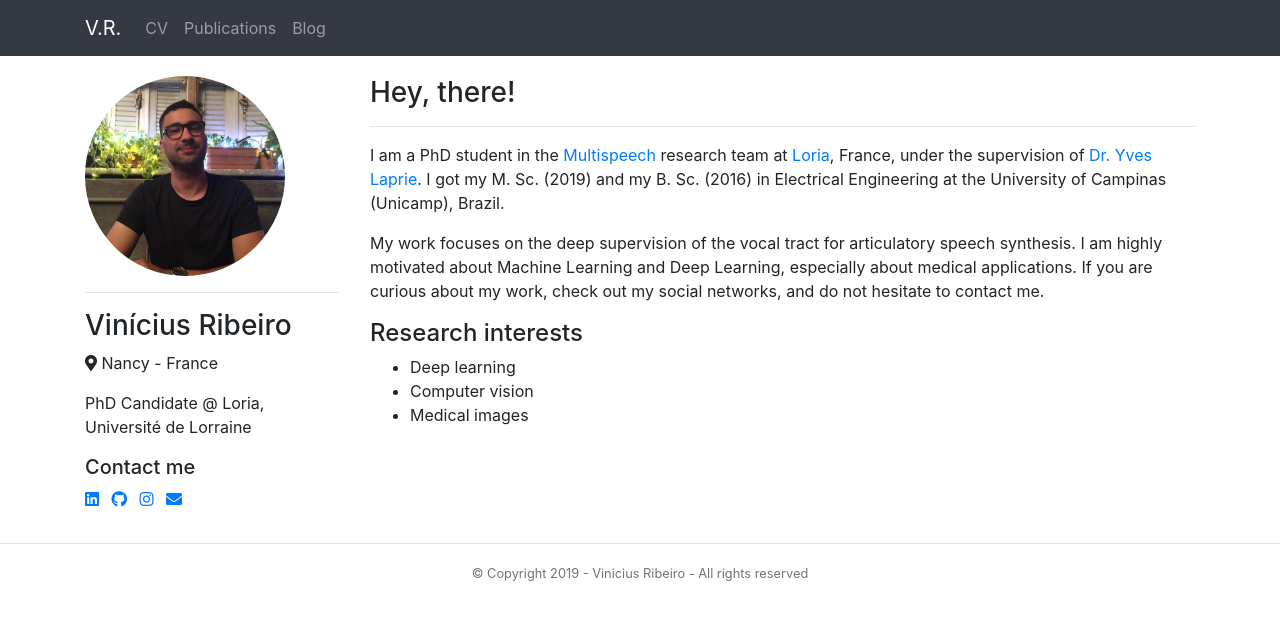
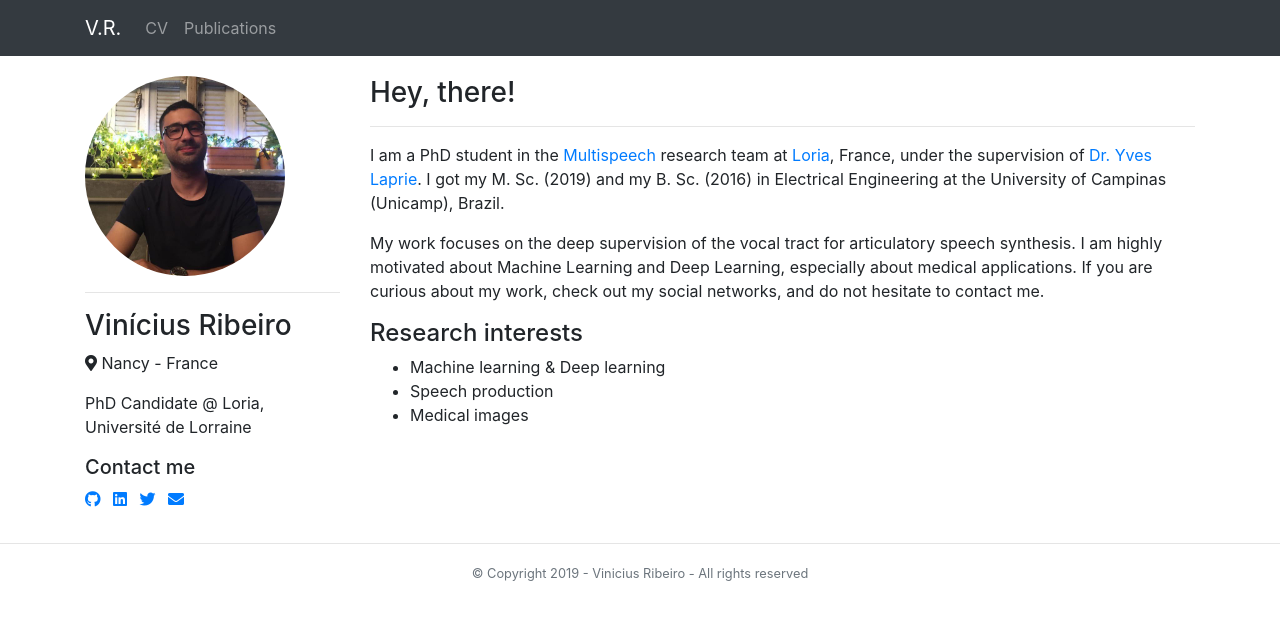
Before and after one commit to vribeiro1/vribeiro1.github.io, a Jekyll site: the page built from index.md, in a window 1280 px wide. Shown: the top 620 px of the page. Built offline with Jekyll 4.4.1, drawn with Linux system fonts in a browser that asks for light colours; nearby versions of some CDN libraries.

Commit message:
Update sidebar and navbar

```diff
--- a/_includes/navbar.html
+++ b/_includes/navbar.html
@@ -9,7 +9,7 @@
             <div class="navbar-nav">
                 <a class="nav-item nav-link" href="/cv">CV</a>
                 <a class="nav-item nav-link" href="/publications">Publications</a>
-                <a class="nav-item nav-link" href="/blog">Blog</a>
+                <!-- <a class="nav-item nav-link" href="/blog">Blog</a> -->
             </div>
         </div>
     </div>
--- /dev/null
+++ b/_includes/sidebar.html
@@ -0,0 +1,14 @@
+<img src="img/profile.jpeg" style="border-radius: 100%;" width="200">
+<hr>
+<h3>Vinícius Ribeiro</h3>
+<p><i class="fas fa-map-marker-alt"></i> Nancy - France</p>
+
+<p>PhD Candidate @ Loria, Université de Lorraine</p>
+
+<h5>Contact me</h5>
+<ul class="list-inline">
+    <li class="list-inline-item"><a href="https://github.com/vribeiro1/"><i class="fab fa-github"></i></a></li>
+    <li class="list-inline-item"><a href="https://www.linkedin.com/in/vribeiro1/"><i class="fab fa-linkedin"></i></a></li>
+    <li class="list-inline-item"><a href="https://www.twitter.com/ribeirovini/"><i class="fab fa-twitter"></i></a></li>
+    <li class="list-inline-item"><a href="mailto:vinicius.ribeiro1@gmail.com" ><i class="fas fa-envelope"></i></a></li>
+</ul>
--- a/_layouts/home.html
+++ b/_layouts/home.html
@@ -4,20 +4,7 @@ layout: default
 
 <div class="row">
     <div class="col-md-3">
-        <img src="img/profile.jpeg" style="border-radius: 100%;" width="200">
-        <hr>
-        <h3>Vinícius Ribeiro</h3>
-        <p><i class="fas fa-map-marker-alt"></i> Nancy - France</p>
-
-        <p>PhD Candidate @ Loria, Université de Lorraine</p>
-
-        <h5>Contact me</h5>
-        <ul class="list-inline">
-            <li class="list-inline-item"><a href="https://www.linkedin.com/in/vribeiro1/"><i class="fab fa-linkedin"></i></a></li>
-            <li class="list-inline-item"><a href="https://github.com/vribeiro1/"><i class="fab fa-github"></i></a></li>
-            <li class="list-inline-item"><a href="https://www.instagram.com/viniribeiro1/"><i class="fab fa-instagram"></i></a></li>
-            <li class="list-inline-item"><a href="mailto:vinicius.ribeiro1@gmail.com" ><i class="fas fa-envelope"></i></a></li>
-        <ul>
+        {% include sidebar.html %}
     </div>
 
     <div class="col-md-9">
@@ -35,8 +22,8 @@ layout: default
 
         <h4>Research interests</h4>
         <ul>
-            <li>Deep learning</li>
-            <li>Computer vision</li>
+            <li>Machine learning & Deep learning</li>
+            <li>Speech production</li>
             <li>Medical images</li>
         </ul>
     </div>
```
Also changed, not shown: _layouts/cv.html (+1 -13 lines), 1 other file.
